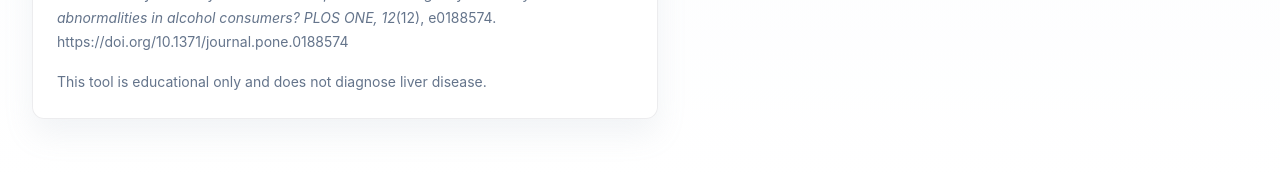
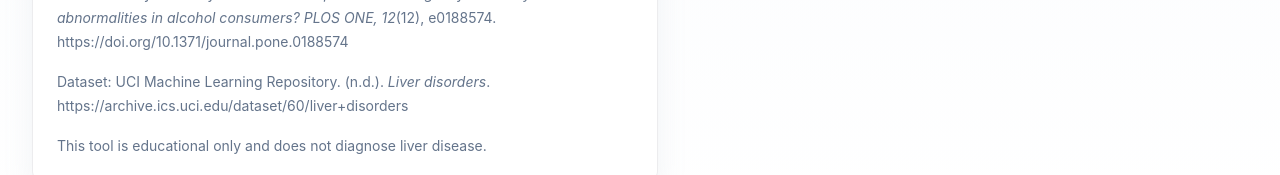
Before and after one commit to ammar-15/datathon, a React (Vite) app: page /calc in a window 1280 px wide. Shown: the part 913-1088 px from the top of the page. Built offline with nearby package versions, Linux system fonts and the light colour scheme; no server answers.

Commit message:
sourcing dataset

```diff
--- a/src/components/LiverCalcForm.tsx
+++ b/src/components/LiverCalcForm.tsx
@@ -118,6 +118,17 @@ export function LiverCalcForm({
             https://doi.org/10.1371/journal.pone.0188574
           </a>
         </p>
+        <p className="text-sm leading-6 text-[var(--text-muted)]">
+          Dataset: UCI Machine Learning Repository. (n.d.). <em>Liver disorders</em>.{' '}
+          <a
+            href="https://archive.ics.uci.edu/dataset/60/liver+disorders"
+            target="_blank"
+            rel="noopener noreferrer"
+            className="text-[var(--accent)] hover:text-[var(--accent-strong)]"
+          >
+            https://archive.ics.uci.edu/dataset/60/liver+disorders
+          </a>
+        </p>
         {submitError ? <p className="text-sm text-[var(--danger)]">{submitError}</p> : null}
         <LiverCalcDisclaimer />
       </div>
--- a/src/components/LiverCalcResultCard.tsx
+++ b/src/components/LiverCalcResultCard.tsx
@@ -236,8 +236,9 @@ export function LiverCalcResultCard({
                         href={resource.url}
                         target="_blank"
                         rel="noopener noreferrer"
-                        className="text-[var(--accent)] hover:text-[var(--accent-strong)]"
+                        className="inline-flex items-center gap-2 text-blue-700 underline decoration-blue-300 underline-offset-2 hover:text-blue-800"
                       >
+                        <span aria-hidden="true">🔗</span>
                         {resource.name}
                       </a>
                     ) : (
@@ -258,8 +259,9 @@ export function LiverCalcResultCard({
                         href={resource.url}
                         target="_blank"
                         rel="noopener noreferrer"
-                        className="text-[var(--accent)] hover:text-[var(--accent-strong)]"
+                        className="inline-flex items-center gap-2 text-blue-700 underline decoration-blue-300 underline-offset-2 hover:text-blue-800"
                       >
+                        <span aria-hidden="true">🔗</span>
                         {resource.name}
                       </a>
                     ) : (
```
